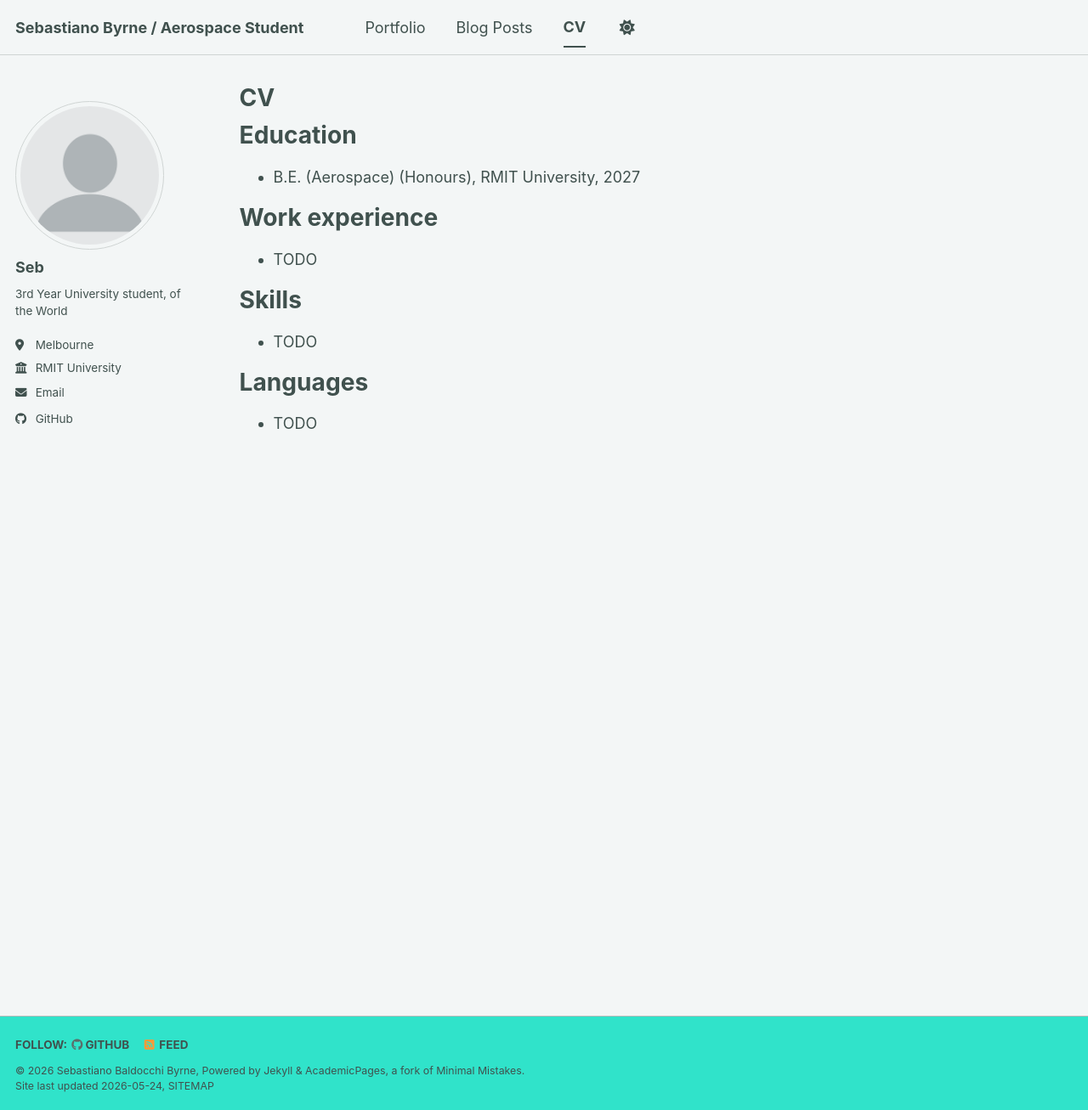
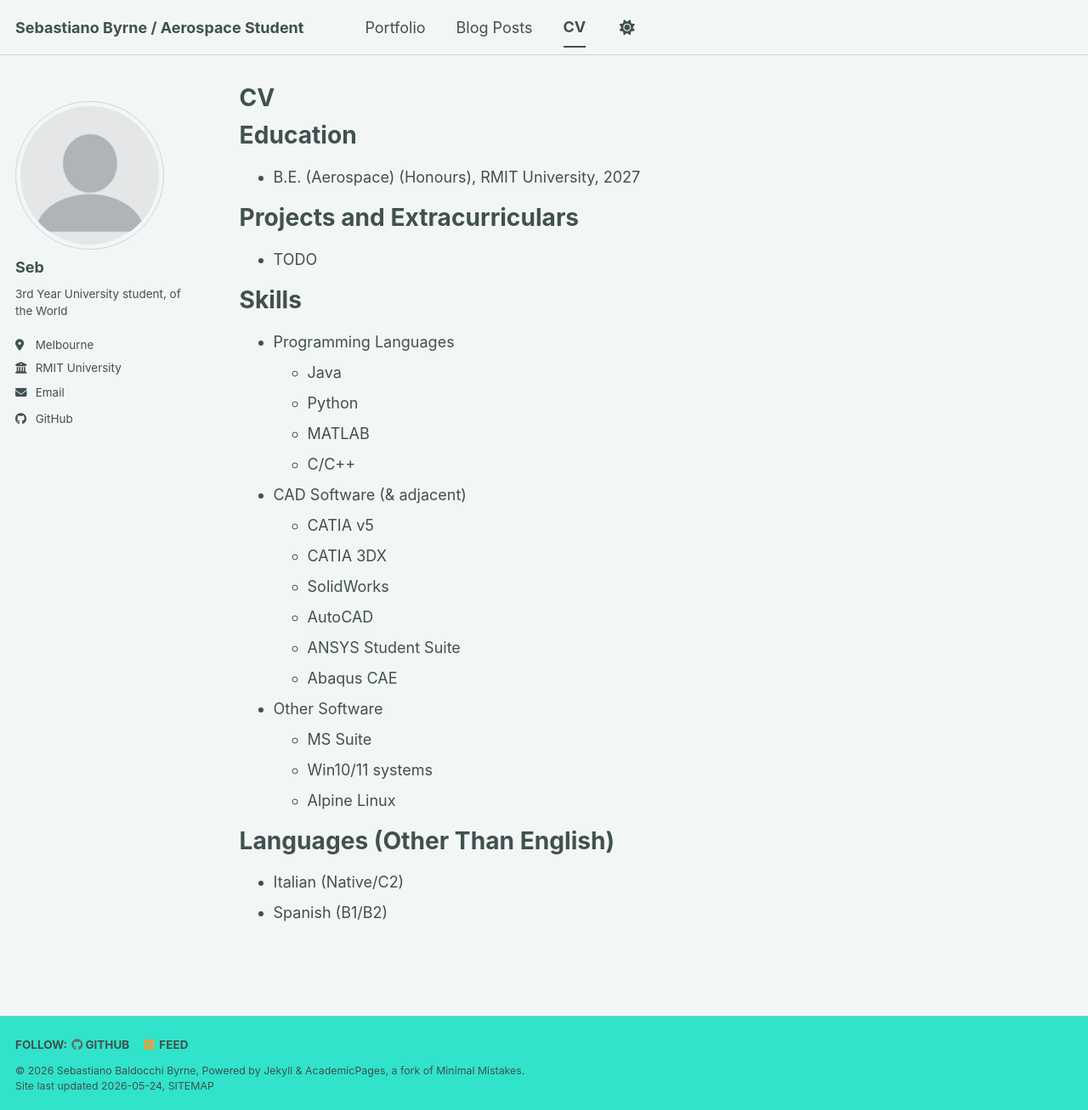
Before and after one commit to sbalbyrne/sbalbyrne.github.io, a Jekyll site: the page built from _pages/cv.md, in a window 1280 px wide and 1307 px high. Shown: the whole window at 85% size. Built offline with Jekyll 4.4.1, drawn with Linux system fonts in a browser that asks for light colours; a script bundle is joined from its source files by our own code; library files that are not in the unit come from our copies.

Commit message:
Changed more stuff

```diff
--- a/_pages/cv.md
+++ b/_pages/cv.md
@@ -13,14 +13,31 @@ Education
 ======
 * B.E. (Aerospace) (Honours), RMIT University, 2027
 
-Work experience
+Projects and Extracurriculars
 ======
 * TODO
 
 Skills
 ======
-* TODO
+* Programming Languages
+	* Java
+	* Python
+	* MATLAB
+	* C/C++
+* CAD Software (& adjacent)
+	* CATIA v5
+	* CATIA 3DX
+	* SolidWorks
+	* AutoCAD
+	* ANSYS Student Suite
+	* Abaqus CAE
+* Other Software
+	* MS Suite
+	* Win10/11 systems
+	* Alpine Linux
 
-Languages
+
+Languages (Other Than English)
 ======
-* TODO
+* Italian (Native/C2)
+* Spanish (B1/B2)
```
Also changed, not shown: _pages/404.md (+2 -0 lines), _portfolio/portfolio-1.md (+2 -2 lines), _portfolio/portfolio-2.html (deleted, +0 -7 lines).
